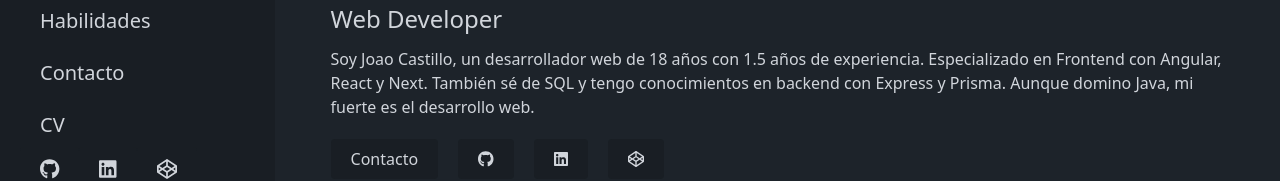
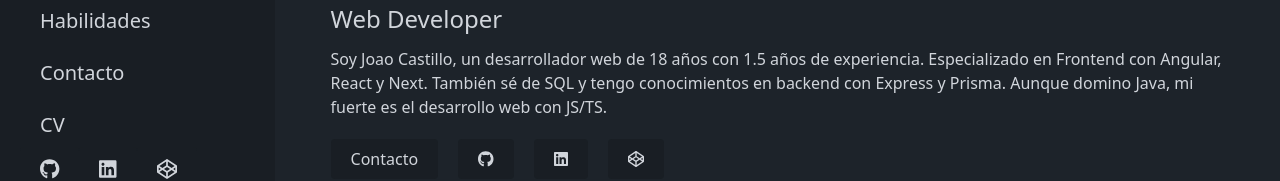
Before and after one commit to bcastillo-2022474/portfolio, a React (Vite) app: page / in a window 1280 px wide. Shown: the part 177-358 px from the top of the page. Built offline with nearby package versions, Linux system fonts and the light colour scheme.

Commit message:
fixing nabenik dates

```diff
--- a/src/pages/home/components/experience-section.tsx
+++ b/src/pages/home/components/experience-section.tsx
@@ -18,7 +18,7 @@ export function ExperienceSection() {
     },
     {
       title: "Junior Web Developer",
-      subtitle: "Nabenik | Guatemala | Marzo 2023 - Octubre 2022",
+      subtitle: "Nabenik | Guatemala | Febrero 2022 - Octubre 2022",
       description:
         "Implementé diseños UI/UX para transformar esquemas y mockups en páginas web funcionales." +
         " Colaboré en la construcción de componentes reutilizables en Angular para mejorar la eficiencia" +
--- a/src/pages/home/components/main-section.tsx
+++ b/src/pages/home/components/main-section.tsx
@@ -35,7 +35,7 @@ export function MainSection() {
           Soy Joao Castillo, un desarrollador web de 18 años con 1.5 años de
           experiencia. Especializado en Frontend con Angular, React y Next.
           También sé de SQL y tengo conocimientos en backend con Express y
-          Prisma. Aunque domino Java, mi fuerte es el desarrollo web.
+          Prisma. Aunque domino Java, mi fuerte es el desarrollo web con JS/TS.
         </p>
       </article>
       <article className="flex overflow-x-scroll gap-5">
```
